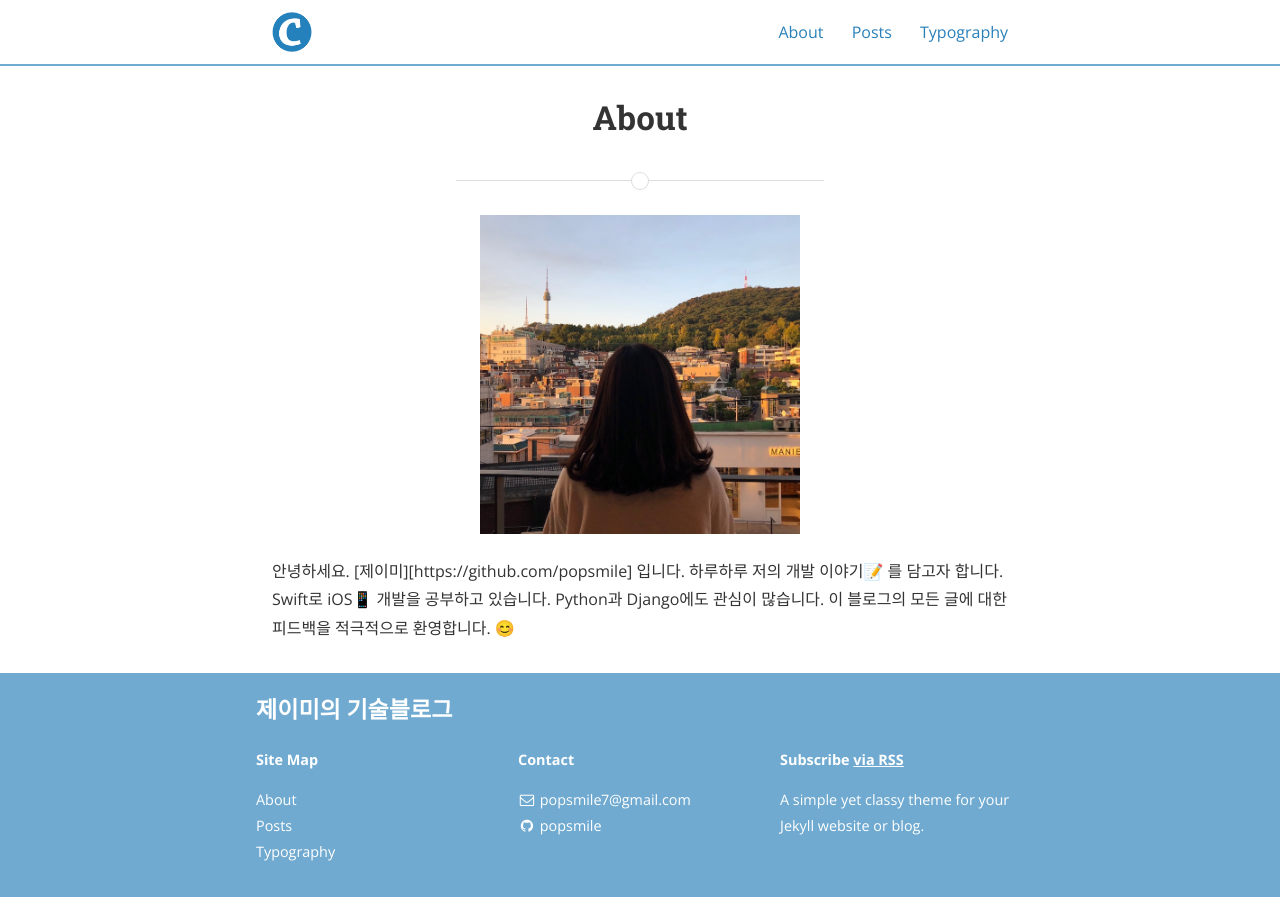
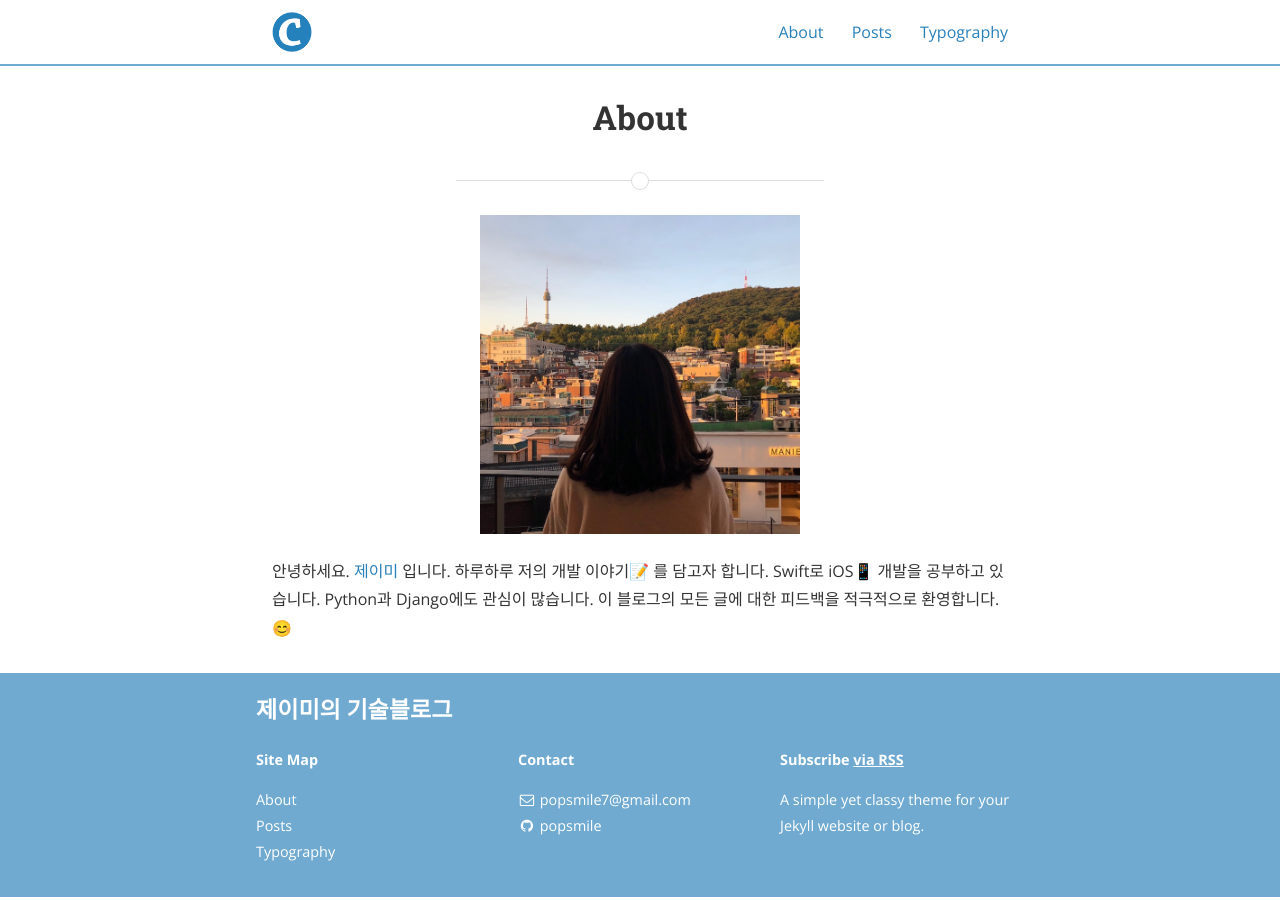
Before and after one commit to popsmile/popsmile.github.io, a Jekyll site: the page built from about.md, in a window 1280 px wide. Built offline with Jekyll 4.4.1, drawn with Linux system fonts in a browser that asks for light colours; nearby versions of some CDN libraries.

Commit message:
Fix parenthesis of the link tags

```diff
--- a/_posts/2019-01-09-TIL.markdown
+++ b/_posts/2019-01-09-TIL.markdown
@@ -10,4 +10,4 @@ tags: til iOS Swift Codesquad
 - VendingMachine 객체를 ViewController 에서 AppDelegate 로 옮긴 후, ViewController 에서는 UIApplication 의 delegate 변수를 통해 접근하도록 수정했습니다.
 - VendingMachine 객체를 인코딩하기 위해, 관련 클래스 객체가 모두 NSSecureCoding 프로토콜을 채택하여 인코드, 디코드를 지원하도록 추가했습니다.
 - NSKeyedArchiver 와 NSKeyedUnarchiver 를 통해 자판기 객체를 Data 로 아카이브/언아카이브하고, UserDefaults 객체에 set/get 하도록 추가했습니다. 해당 기능을 담당하는 VendingMachineArchiver 구조체를 생성하여, AppDelegate 구현부에서 분리하였습니다.
-- 구현하면서 학습한 내용 및 실행화면 이미지를 [README][https://github.com/code-squad/swift-vendingmachineapp/tree/popsmile#3-%EC%95%B1-%EC%83%9D%EB%AA%85%EC%A3%BC%EA%B8%B0%EC%99%80-%EA%B0%9D%EC%B2%B4-%EC%A0%80%EC%9E%A5] 에 정리했습니다.
+- 구현하면서 학습한 내용 및 실행화면 이미지를 [README](https://github.com/code-squad/swift-vendingmachineapp/tree/popsmile#3-%EC%95%B1-%EC%83%9D%EB%AA%85%EC%A3%BC%EA%B8%B0%EC%99%80-%EA%B0%9D%EC%B2%B4-%EC%A0%80%EC%9E%A5) 에 정리했습니다.
--- a/about.md
+++ b/about.md
@@ -6,4 +6,4 @@ permalink: /about/
 
 <img src="{{ site.baseurl }}/assets/profile.jpeg" title="Profile Picture" class="profile">
 
-안녕하세요. [제이미][https://github.com/popsmile] 입니다. 하루하루 저의 개발 이야기📝 를 담고자 합니다. Swift로 iOS📱 개발을 공부하고 있습니다. Python과 Django에도 관심이 많습니다. 이 블로그의 모든 글에 대한 피드백을 적극적으로 환영합니다. 😊
+안녕하세요. [제이미](https://github.com/popsmile) 입니다. 하루하루 저의 개발 이야기📝 를 담고자 합니다. Swift로 iOS📱 개발을 공부하고 있습니다. Python과 Django에도 관심이 많습니다. 이 블로그의 모든 글에 대한 피드백을 적극적으로 환영합니다. 😊
```
